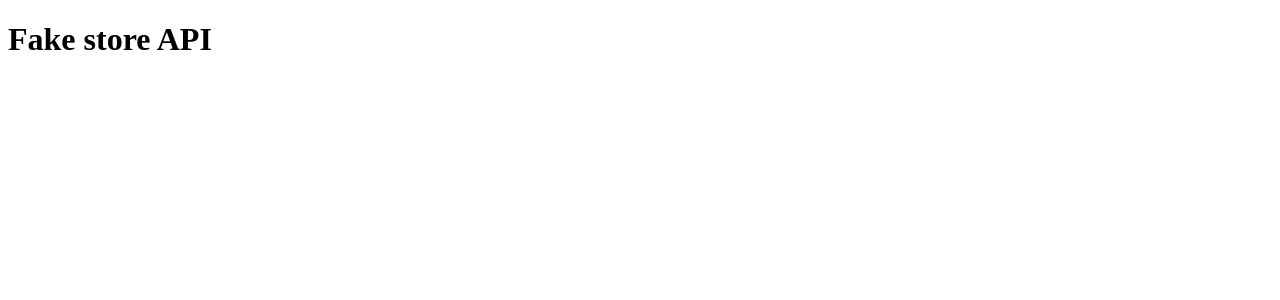
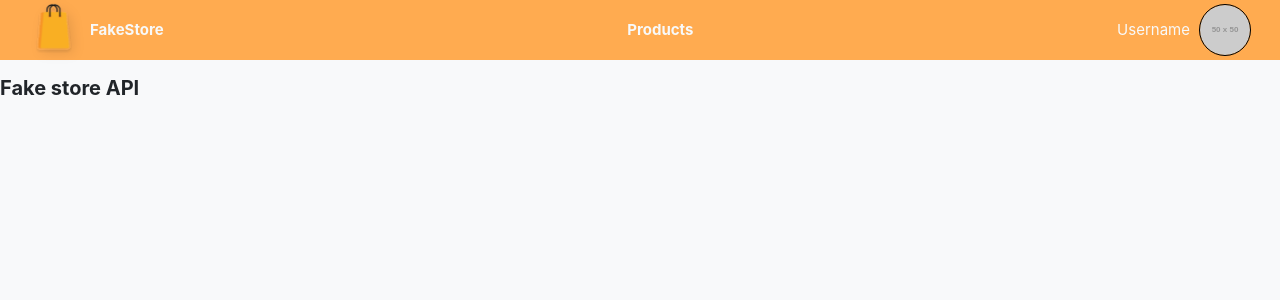
Before and after one commit to IsaqueBatist/fakesotre, a React (Vite) app: page / in a window 1280 px wide. Shown: the top 300 px of the page. Built offline with nearby package versions, Linux system fonts and the light colour scheme.

Commit message:
:sparkles: feat: Header componente and Layout

```diff
--- a/src/App.tsx
+++ b/src/App.tsx
@@ -1,12 +1,8 @@
-import { ThemeProvider } from "styled-components";
-import { theme } from "./styles/theme";
-
 function App() {
 
   return (
-    <ThemeProvider theme={theme}>
       <h1>Fake store API</h1>
-    </ThemeProvider>
+
   )
 }
 
--- /dev/null
+++ b/src/components/Layout/Layout.tsx
@@ -0,0 +1,14 @@
+import { ThemeProvider } from "styled-components";
+import Header from "../header/Header";
+import { theme } from "../../styles/theme";
+import GlobalStyle from "../../styles/global";
+
+export default function Layout({children}) {
+    return (
+        <ThemeProvider theme={theme}>
+            <GlobalStyle />
+            <Header />
+            {children}
+        </ThemeProvider>
+  )
+}
--- /dev/null
+++ b/src/components/header/Header.tsx
@@ -0,0 +1,32 @@
+import Logo from '../../assets/svg/fakestore.svg'
+import {
+  ImageContainer,
+  MainContainer,
+  Navbar,
+  StoreContainer,
+  UserContainer,
+  UserName,
+  UserProfile,
+} from './styles'
+
+export default function Header() {
+  return (
+    <MainContainer>
+      <StoreContainer>
+        <ImageContainer src={Logo} alt="FakeStore Icon with Title" />
+        <h2>FakeStore</h2>
+      </StoreContainer>
+      <Navbar>
+        <ul>
+          <li>
+            <a href="#">Products</a>
+          </li>
+        </ul>
+      </Navbar>
+      <UserContainer role="complementary">
+        <UserName>Username</UserName>
+        <UserProfile src="https://placehold.co/50" />
+      </UserContainer>
+    </MainContainer>
+  )
+}
--- /dev/null
+++ b/src/components/header/styles.ts
@@ -0,0 +1,62 @@
+import styled from 'styled-components'
+
+export const MainContainer = styled.header`
+  width: 100%;
+  height: 6rem;
+  background-color: ${({ theme }) => theme.colors?.primary.medium};
+  padding: 3rem;
+
+  display: flex;
+  justify-content: space-between;
+  align-items: center;
+
+  color: ${({ theme }) => theme.colors.Neutra.light[1]};
+`
+
+export const ImageContainer = styled.img`
+  width: 5rem;
+  height: 6rem;
+  filter: drop-shadow(4px 4px 6px rgba(0, 0, 0, 0.1));
+`
+
+export const StoreContainer = styled.div`
+  display: flex;
+  align-items: center;
+  gap: 1rem;
+`
+
+export const Navbar = styled.nav`
+  ul {
+    display: flex;
+    list-style: none;
+    gap: 2rem;
+
+    li a {
+      font-size: 1.5rem;
+      font-weight: bold;
+      color: inherit;
+      text-decoration: none;
+
+      &:hover {
+        text-decoration: underline;
+      }
+    }
+  }
+`
+
+export const UserContainer = styled.div`
+  display: flex;
+  align-items: center;
+  gap: 1rem;
+`
+
+export const UserName = styled.p`
+  font-size: 1.5rem;
+`
+
+export const UserProfile = styled.img`
+  width: 5rem;
+  height: 5rem;
+  border-radius: 50%;
+  outline: 0.05rem solid black;
+`
--- a/src/main.tsx
+++ b/src/main.tsx
@@ -1,6 +1,7 @@
 import { createRoot } from 'react-dom/client'
 import { ErrorBoundary } from 'react-error-boundary'
 import App from './App.tsx'
+import Layout from './components/Layout/Layout.tsx'
 
 function fallbackRender({ error }) {
   return (
@@ -12,9 +13,9 @@ function fallbackRender({ error }) {
 }
 
 createRoot(document.getElementById('root')!).render(
-  <ErrorBoundary
-  fallbackRender={fallbackRender}
->
-  <App />
-</ErrorBoundary>
+  <ErrorBoundary fallbackRender={fallbackRender}>
+    <Layout>
+      <App />
+    </Layout>
+  </ErrorBoundary>
 )
--- a/src/styles/global.ts
+++ b/src/styles/global.ts
@@ -13,6 +13,10 @@ const GlobalStyle = createGlobalStyle`
     *, *::before, *::after {
     box-sizing: border-box;
   }
+
+  html{
+    font-size: 10px;
+  }
 `
 
 export default GlobalStyle
```
Also changed, not shown: src/Assets/svg/fakestore.svg (added), src/Assets/svg/fakestoreWT.svg (added).
